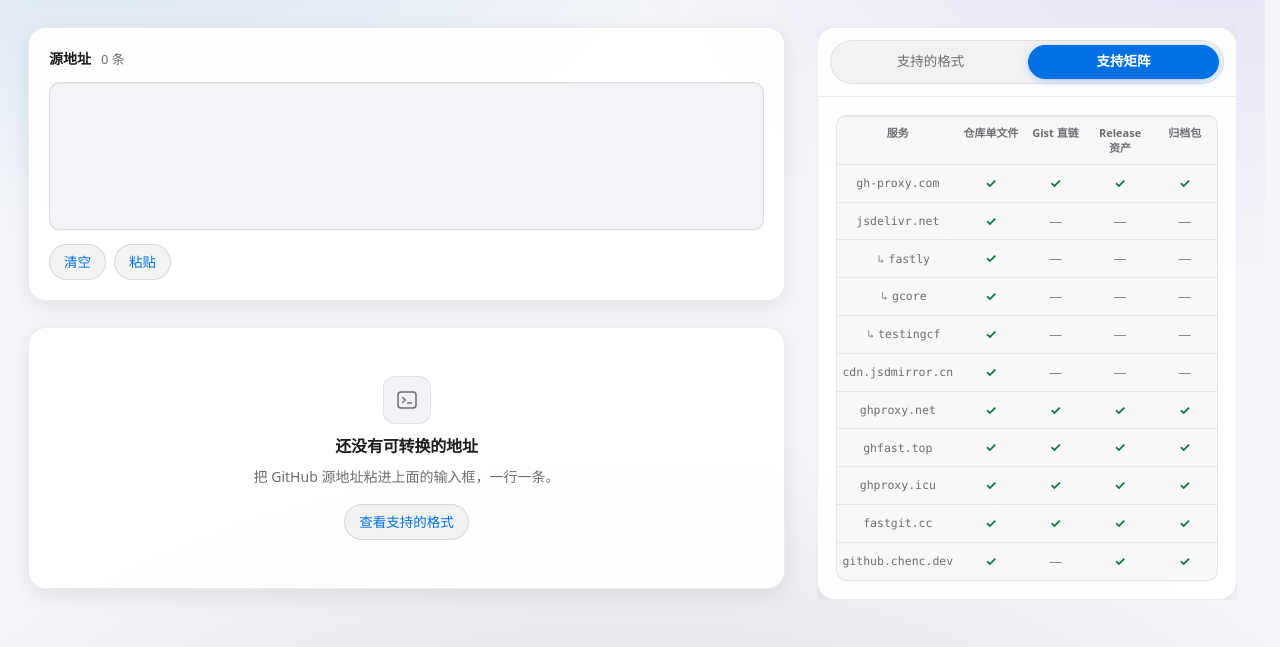
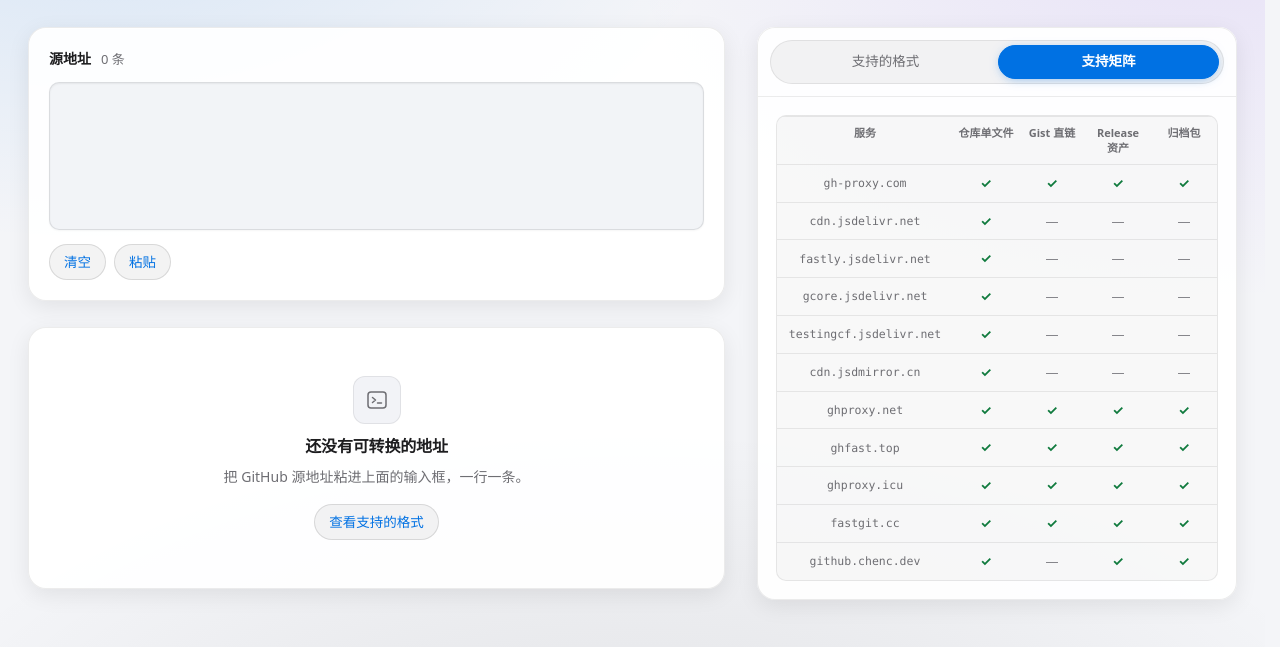
Before and after one commit to LancelotRar/cdn-url, a website built with Vite: page index.html in a window 1280 px wide. Both pictures are taken after a click on the tab "支持矩阵". Shown: the part 73-720 px from the top of the page. Built offline with nearby package versions, Linux system fonts and the light colour scheme.

Commit message:
fix: 矩阵逐条枚举 jsDelivr 主机，右栏卡片补回投影

```diff
--- a/src/capabilities.ts
+++ b/src/capabilities.ts
@@ -58,7 +58,9 @@ export function renderMatrix(catalog: ServiceCatalog): HTMLElement {
 
     const name = document.createElement("th");
     name.scope = "row";
-    name.textContent = entry.serviceName;
+    // 一条记录一行，显示端点主机名：jsDelivr 主入口在这里是 cdn.jsdelivr.net 本身。
+    name.textContent = entry.host;
+    name.title = entry.host;
     row.append(name);
 
     for (const sourceType of catalog.sourceTypes) {
@@ -66,28 +68,6 @@ export function renderMatrix(catalog: ServiceCatalog): HTMLElement {
     }
 
     tbody.append(row);
-
-    // 备用入口作为子行跟在所属主服务之后：缩进 + 弱化，不另计为一条加速服务。
-    for (const fallback of entry.fallbacks) {
-      const subRow = document.createElement("tr");
-      subRow.className = "matrix-fallback";
-
-      const subName = document.createElement("th");
-      subName.scope = "row";
-      subName.textContent = fallback.shortName;
-      subName.title = fallback.serviceName;
-      subName.setAttribute(
-        "aria-label",
-        `${fallback.serviceName}（${entry.serviceName} 的备用入口）`,
-      );
-      subRow.append(subName);
-
-      for (const sourceType of catalog.sourceTypes) {
-        subRow.append(matrixCell(fallback.capabilities.includes(sourceType)));
-      }
-
-      tbody.append(subRow);
-    }
   }
 
   table.append(thead, tbody);
--- a/src/convert.ts
+++ b/src/convert.ts
@@ -1,8 +1,7 @@
 import { identityOf, labelOf, normalize } from "./normalize";
-import { SERVICES, buildAcceleratedUrl, hostShortName } from "./services";
+import { SERVICES, buildAcceleratedUrl, hostName } from "./services";
 import type {
   CatalogEntry,
-  CatalogFallback,
   ConversionResult,
   ConversionSummary,
   NormalizedTarget,
@@ -88,26 +87,34 @@ export function convert(text: string): ConversionResult {
 
 /**
  * 服务目录与组头标签共用同一份注册表。
- * 矩阵按主服务成行，备用入口挂在所属主服务的 `fallbacks` 下作为子行。
+ * 矩阵一条记录一行：主服务之后紧跟它名下的备用入口，二者并列枚举、不嵌套。
  */
 function buildCatalog(): ServiceCatalog {
+  const entries: CatalogEntry[] = [];
+
+  for (const service of SERVICES) {
+    if (service.fallbackOf !== undefined) {
+      continue;
+    }
+
+    entries.push(catalogEntry(service));
+    for (const fallback of SERVICES) {
+      if (fallback.fallbackOf === service.id) {
+        entries.push(catalogEntry(fallback));
+      }
+    }
+  }
+
+  return { sourceTypes: SOURCE_TYPES, services: entries };
+}
+
+/** 矩阵一行：名字与端点主机名可能不同（jsDelivr 主入口显示的是自己的真实主机）。 */
+function catalogEntry(service: Service): CatalogEntry {
   return {
-    sourceTypes: SOURCE_TYPES,
-    services: SERVICES.filter((service) => service.fallbackOf === undefined).map(
-      (service): CatalogEntry => ({
-        serviceId: service.id,
-        serviceName: service.name,
-        capabilities: service.capabilities,
-        fallbacks: SERVICES.filter((candidate) => candidate.fallbackOf === service.id).map(
-          (fallback): CatalogFallback => ({
-            serviceId: fallback.id,
-            serviceName: fallback.name,
-            capabilities: fallback.capabilities,
-            shortName: hostShortName(fallback.endpoint),
-          }),
-        ),
-      }),
-    ),
+    serviceId: service.id,
+    serviceName: service.name,
+    host: hostName(service.endpoint),
+    capabilities: service.capabilities,
   };
 }
 
--- a/src/styles.css
+++ b/src/styles.css
@@ -1173,18 +1173,6 @@ details[open] > summary::before {
   white-space: nowrap;
 }
 
-/* 备用入口是主服务的子行：缩进 + 弱化，视觉上不另计为一条加速服务。 */
-.matrix tbody tr.matrix-fallback th {
-  padding-left: var(--space-16);
-  color: var(--muted);
-}
-
-.matrix tbody tr.matrix-fallback th::before {
-  content: "↳";
-  margin-right: var(--space-4);
-  color: var(--faint);
-}
-
 .matrix-cell {
   text-align: center;
 }
@@ -1244,6 +1232,10 @@ details[open] > summary::before {
     top: var(--space-24);
     max-height: calc(100vh - 48px);
     overflow-y: auto;
+    /* 右栏是滚动容器，会把自己子元素的投影裁在边界上；把卡片投影改画在容器上，
+       视觉与左侧结果卡一致。 */
+    border-radius: var(--radius-card);
+    box-shadow: var(--card-shadow);
     /* 两个面板高度不同，滚动条一会有一会没有；直接不画滚动条，滚轮与触控板仍能滚右栏，
        切换面板时内容宽度与页面右边缘都不再跳。 */
     scrollbar-width: none;
@@ -1255,6 +1247,11 @@ details[open] > summary::before {
   .rail::-webkit-scrollbar {
     width: 0;
     height: 0;
+  }
+
+  /* 投影已经画在滚动容器上，卡片自己不再重复画一遍。 */
+  .rail-card {
+    box-shadow: none;
   }
 
   .rail-panel {
@@ -1274,15 +1271,15 @@ details[open] > summary::before {
   }
 }
 
-/* 更宽的屏幕上给右栏多一点宽度：支撑矩阵的四列需要它，否则表头只能两行起。 */
+/* 更宽的屏幕上给右栏多一点宽度：矩阵要同时容纳完整主机名与四个源类型列。 */
 @media (min-width: 1280px) {
   .layout {
-    grid-template-columns: minmax(0, 1fr) 420px;
+    grid-template-columns: minmax(0, 1fr) 480px;
   }
 
-  /* 右栏变宽后把首列收窄，四个源类型列各自多出 12px，表头基本能一行放下。 */
+  /* 首列要放得下 testingcf.jsdelivr.net（约 152px），余下的宽度均分给四个类型列。 */
   .matrix thead th:first-child {
-    width: 32%;
+    width: 40%;
   }
 }
 
```
Also changed, not shown: src/types.ts (+3 -9 lines).
